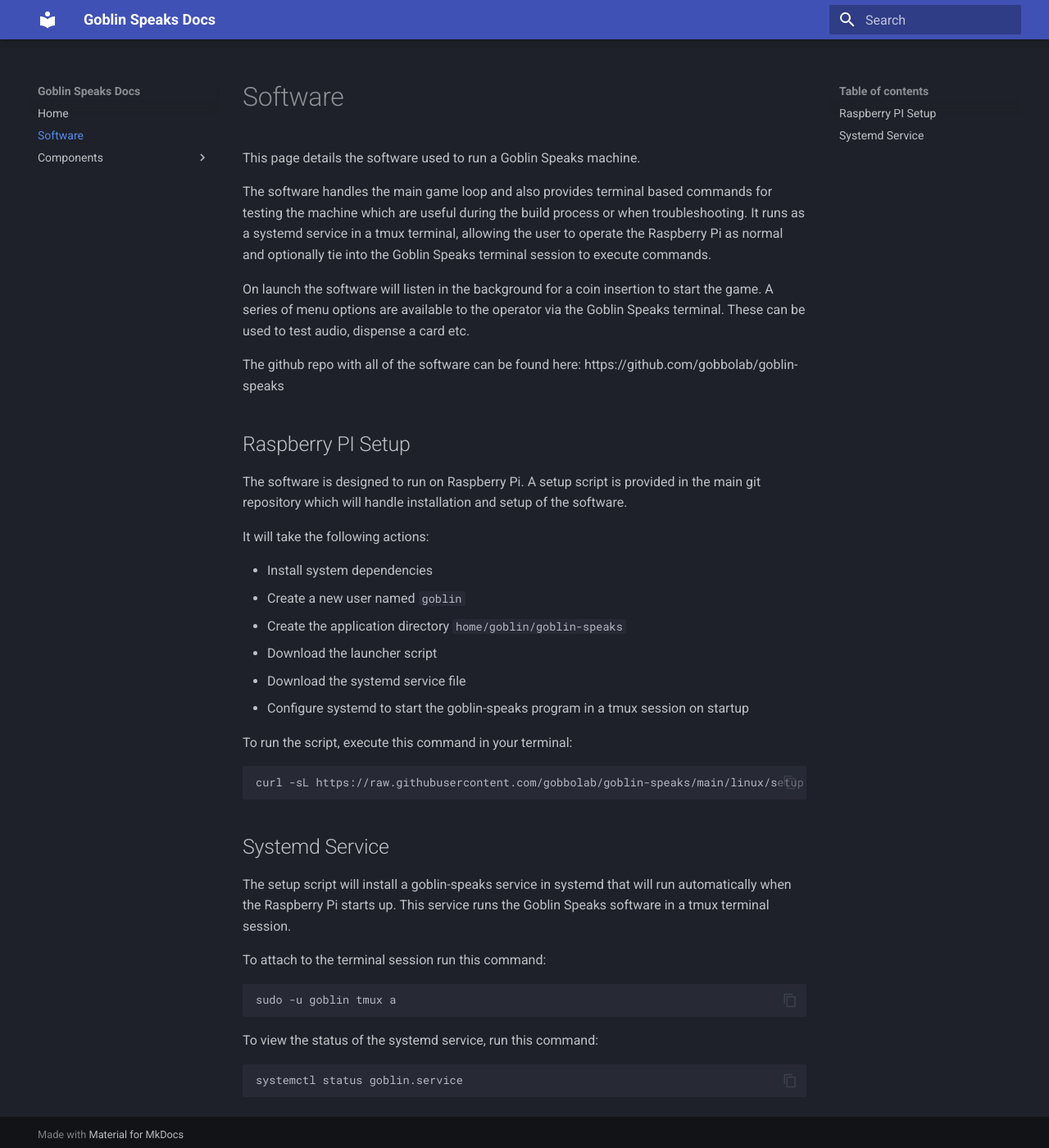
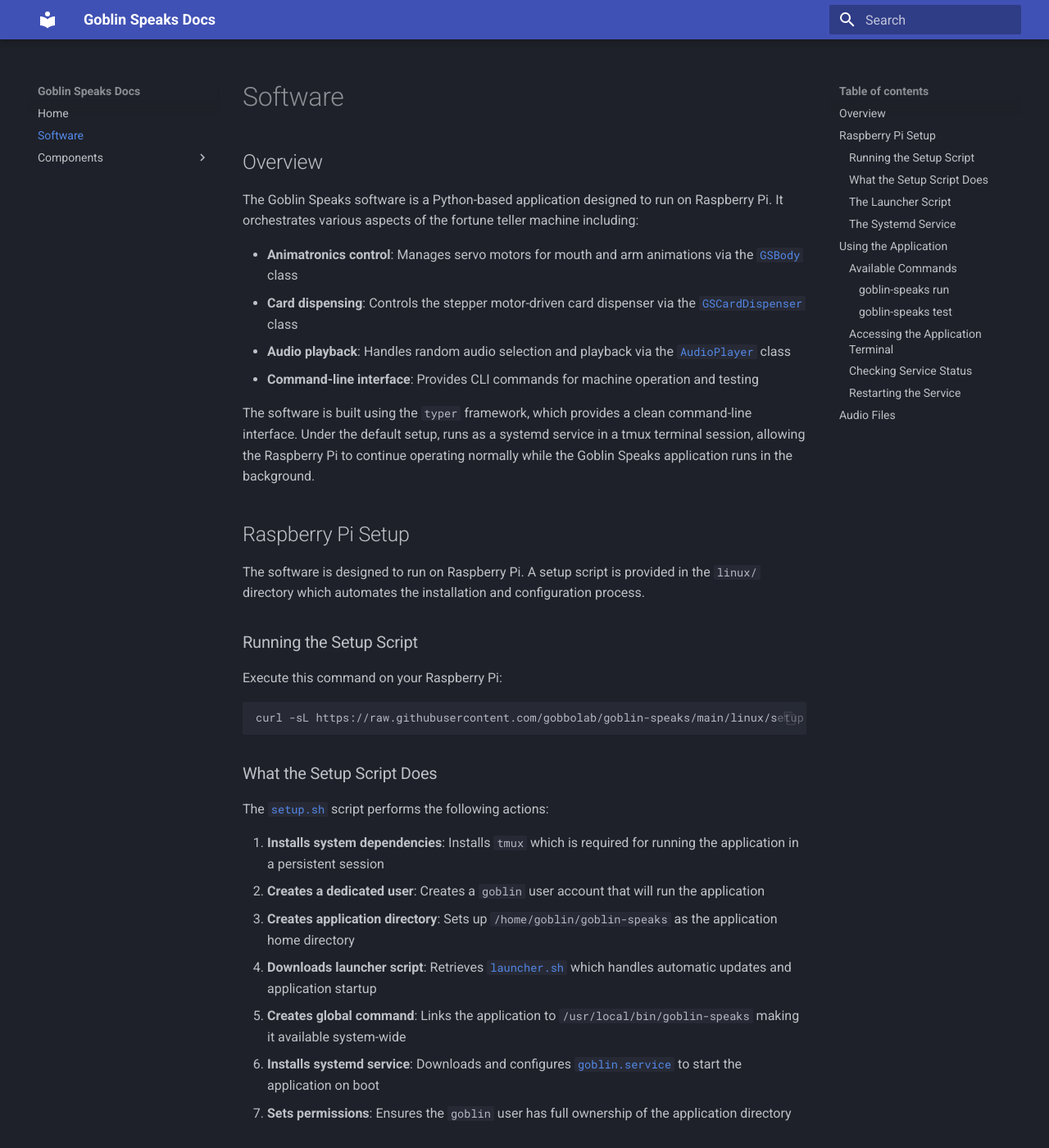
Before and after one commit to gobbolab/goblin-speaks, an MkDocs documentation site: the page built from docs/software.md, in a window 1280 px wide and 1400 px high. Shown: the whole window at 82% size. Built offline with MkDocs 1.6.1 and Material for MkDocs 9.7.7, drawn with Linux system fonts in a browser that asks for light colours; some of the changed text lies outside the part shown.

Commit message:
update software docs

````diff
--- a/docs/software.md
+++ b/docs/software.md
@@ -1,56 +1,126 @@
 ---
 layout: default
 title: Software
-description: Details on software used to run the Goblin Speaks system.
+description: Details on software used to run the Goblin Speaks Fortune Teller Framework.
 ---
 
 # Software
 
-This page details the software used to run a Goblin Speaks machine.
+## Overview
 
-The software handles the main game loop and also provides terminal based commands for testing the machine which are useful during the build process or when troubleshooting.
-It runs as a systemd service in a tmux terminal, allowing the user to operate the Raspberry Pi as normal and optionally tie into the Goblin Speaks terminal session to execute commands.
+The Goblin Speaks software is a Python-based application designed to run on Raspberry Pi. It orchestrates various aspects of the fortune teller machine including:
 
-On launch the software will listen in the background for a coin insertion to start the game.
-A series of menu options are available to the operator via the Goblin Speaks terminal.
-These can be used to test audio, dispense a card etc.
+- **Animatronics control**: Manages servo motors for mouth and arm animations via the [`GSBody`](https://github.com/gobbolab/goblin-speaks/blob/main/src/animatronic/gs_body.py) class
+- **Card dispensing**: Controls the stepper motor-driven card dispenser via the [`GSCardDispenser`](https://github.com/gobbolab/goblin-speaks/blob/main/src/dispenser/gs_card.py) class
+- **Audio playback**: Handles random audio selection and playback via the [`AudioPlayer`](https://github.com/gobbolab/goblin-speaks/blob/main/src/audio_player.py) class
+- **Command-line interface**: Provides CLI commands for machine operation and testing
 
-The github repo with all of the software can be found here: https://github.com/gobbolab/goblin-speaks
+The software is built using the `typer` framework, which provides a clean command-line interface. Under the default setup, runs as a systemd service in a tmux terminal session, allowing the Raspberry Pi to continue operating normally while the Goblin Speaks application runs in the background.
 
-## Raspberry PI Setup
+## Raspberry Pi Setup
 
-The software is designed to run on Raspberry Pi.
-A setup script is provided in the main git repository which will handle installation and setup of the software.
+The software is designed to run on Raspberry Pi. A setup script is provided in the `linux/` directory which automates the installation and configuration process.
 
-It will take the following actions:
+### Running the Setup Script
 
-- Install system dependencies
-- Create a new user named `goblin`
-- Create the application directory `home/goblin/goblin-speaks`
-- Download the launcher script
-- Download the systemd service file
-- Configure systemd to start the goblin-speaks program in a tmux session on startup
+Execute this command on your Raspberry Pi:
 
-
-To run the script, execute this command in your terminal:
-
-```
+```bash
 curl -sL https://raw.githubusercontent.com/gobbolab/goblin-speaks/main/linux/setup.sh | sudo bash
 ```
 
-## Systemd Service
+### What the Setup Script Does
 
-The setup script will install a goblin-speaks service in systemd that will run automatically when the Raspberry Pi starts up.
-This service runs the Goblin Speaks software in a tmux terminal session.
+The [`setup.sh`](https://github.com/gobbolab/goblin-speaks/blob/main/linux/setup.sh) script performs the following actions:
 
-To attach to the terminal session run this command:
+1. **Installs system dependencies**: Installs `tmux` which is required for running the application in a persistent session
+2. **Creates a dedicated user**: Creates a `goblin` user account that will run the application
+3. **Creates application directory**: Sets up `/home/goblin/goblin-speaks` as the application home directory
+4. **Downloads launcher script**: Retrieves [`launcher.sh`](https://github.com/gobbolab/goblin-speaks/blob/main/linux/launcher.sh) which handles automatic updates and application startup
+5. **Creates global command**: Links the application to `/usr/local/bin/goblin-speaks` making it available system-wide
+6. **Installs systemd service**: Downloads and configures [`goblin.service`](https://github.com/gobbolab/goblin-speaks/blob/main/linux/goblin.service) to start the application on boot
+7. **Sets permissions**: Ensures the `goblin` user has full ownership of the application directory
 
-```
+### The Launcher Script
+
+The [`launcher.sh`](https://github.com/gobbolab/goblin-speaks/blob/main/linux/launcher.sh) script is executed by the systemd service on startup. It performs the following:
+
+1. **Checks for updates**: Queries the GitHub API for the latest release of the Goblin Speaks application
+2. **Downloads new versions**: If an update is available, downloads and extracts the compiled application binary
+3. **Maintains backups**: Keeps a backup of the previous version in case the new release fails to extract properly
+4. **Starts the application**: Executes the compiled Goblin Speaks binary with the `run` command
+
+This approach ensures the machine can automatically receive updates while maintaining stability through backup versioning.
+
+### The Systemd Service
+
+The [`goblin.service`](https://github.com/gobbolab/goblin-speaks/blob/main/linux/goblin.service) file configures systemd to:
+
+- Start the application automatically when the Raspberry Pi boots
+- Run the application as the `goblin` user in a tmux session named `goblin`
+- Properly clean up the tmux session when the service stops
+
+## Using the Application
+
+Once the setup script completes, the Goblin Speaks application is available as a command-line tool.
+
+### Available Commands
+
+The application provides the following CLI commands:
+
+#### `goblin-speaks run`
+Starts the application in normal operation mode.
+This is the command used when the application is started by the systemd service.
+The application will:
+- Load all audio files from the current directory
+- Listen for the configured activation methods
+- Execute the play sequence when activated
+
+#### `goblin-speaks test`
+Opens an interactive test menu with the following options:
+
+- **1. Play**: Executes a full play sequence (audio + animation + dispensing)
+- **2. Test Animatronic**: Runs a test animation on the configured animatronic
+- **3. Test Card**: Dispenses an object from the configured dispenser
+- **4. Test Audio**: Plays a random audio file from the loaded audio files
+- **0. Exit**: Exits the application
+
+### Accessing the Application Terminal
+
+By default, the application runs in a tmux session. To attach to the session and interact with it:
+
+```bash
 sudo -u goblin tmux a
 ```
 
-To view the status of the systemd service, run this command:
+To detach from the session without stopping it, press `Ctrl+B` followed by `D`.
 
-```
+### Checking Service Status
+
+To view the current status of the Goblin Speaks systemd service:
+
+```bash
 systemctl status goblin.service
 ```
+
+To view service logs:
+
+```bash
+sudo journalctl -u goblin.service -f
+```
+
+The `-f` flag will follow the logs in real-time.
+
+### Restarting the Service
+
+If you need to restart the application:
+
+```bash
+sudo systemctl restart goblin.service
+```
+
+## Audio Files
+
+The application loads MP3 audio files from its working directory. When the application starts, it will scan for all `.mp3` files and display them in the logs. These audio files are selected randomly during play.
+
+Place your fortune teller audio files in `/home/goblin/goblin-speaks/` for the application to discover them automatically.
````
